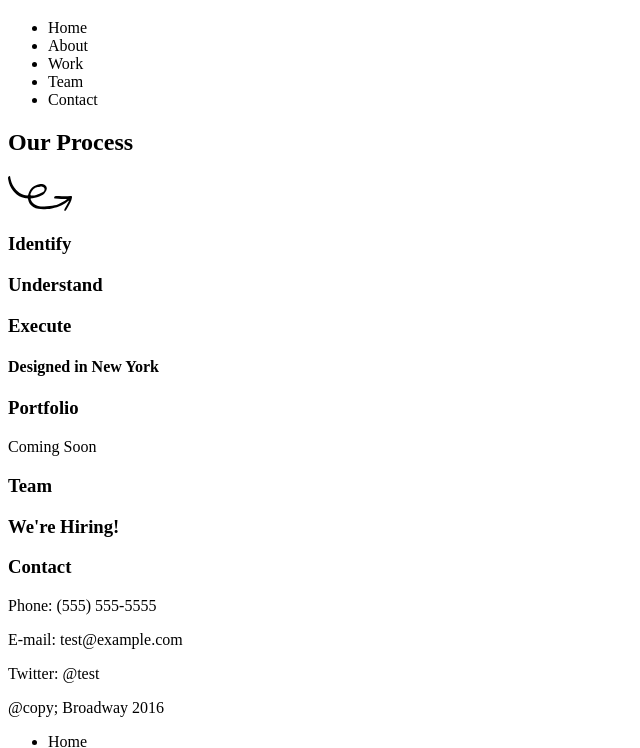
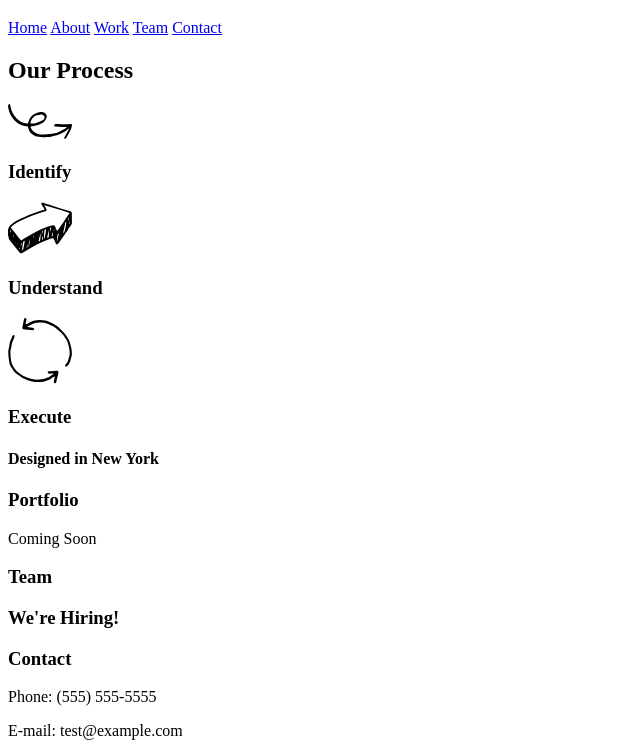
Before and after one commit to RondiLeigh/broadway-design, a plain HTML site: page index.html in a window 1280 px wide. Shown: the part 61-809 px from the top of the page, without its empty margins (0-640 px from the left). Drawn offline with Linux system fonts and the light colour scheme; files whose address does not match are found by name.

Commit message:
Correct navigation code

```diff
--- a/index.html
+++ b/index.html
@@ -2,25 +2,25 @@
 <html>
   <head>
     <title>Broadway Design</title>
-    <link href="C:\Users\rondi\broadway-design\css\styles.css" rel="stylesheet">
+    <link href="C:\Users\rondi\broadway-design\css\styles.css" rel="stylesheet" type="text/css">
     </head>
   <body>
     <!--Headline and navigation section-->
     <h1>Broadway Design</h1>
     <nav class="vertical">
-      <ul>
-        <li>Home</li>
-        <li>About</li>
-        <li>Work</li>
-        <li>Team</li>
-        <li>Contact</li>
-      </ul>
+      <a href="#">Home</a>
+      <a href="#">About</a>
+      <a href="#">Work</a>
+      <a href="#">Team</a>
+      <a href="#">Contact</a>
     </nav>
     <!-- Information section-->
     <h2>Our Process</h2>
         <img src="C:\Users\rondi\broadway-design\Resources\Images\identify.svg">
       <h3>Identify</h3>
+        <img src="C:\Users\rondi\broadway-design\Resources\Images\execute.svg">
       <h3>Understand</h3>
+        <img src="C:\Users\rondi\broadway-design\Resources\Images\understand.svg">
       <h3>Execute</h3>
     <!--about section-->
        <h4>Designed in New York</h4>
```
